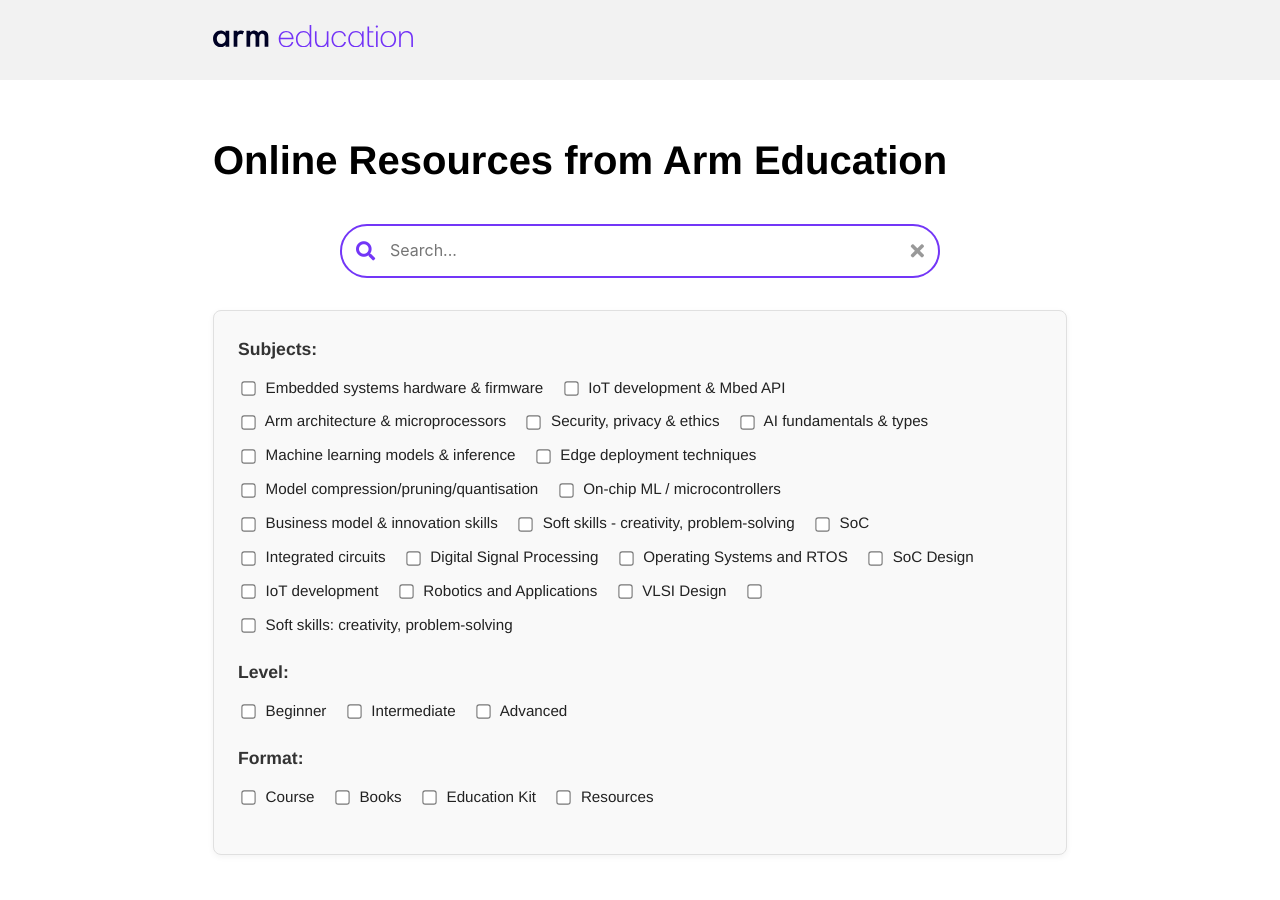
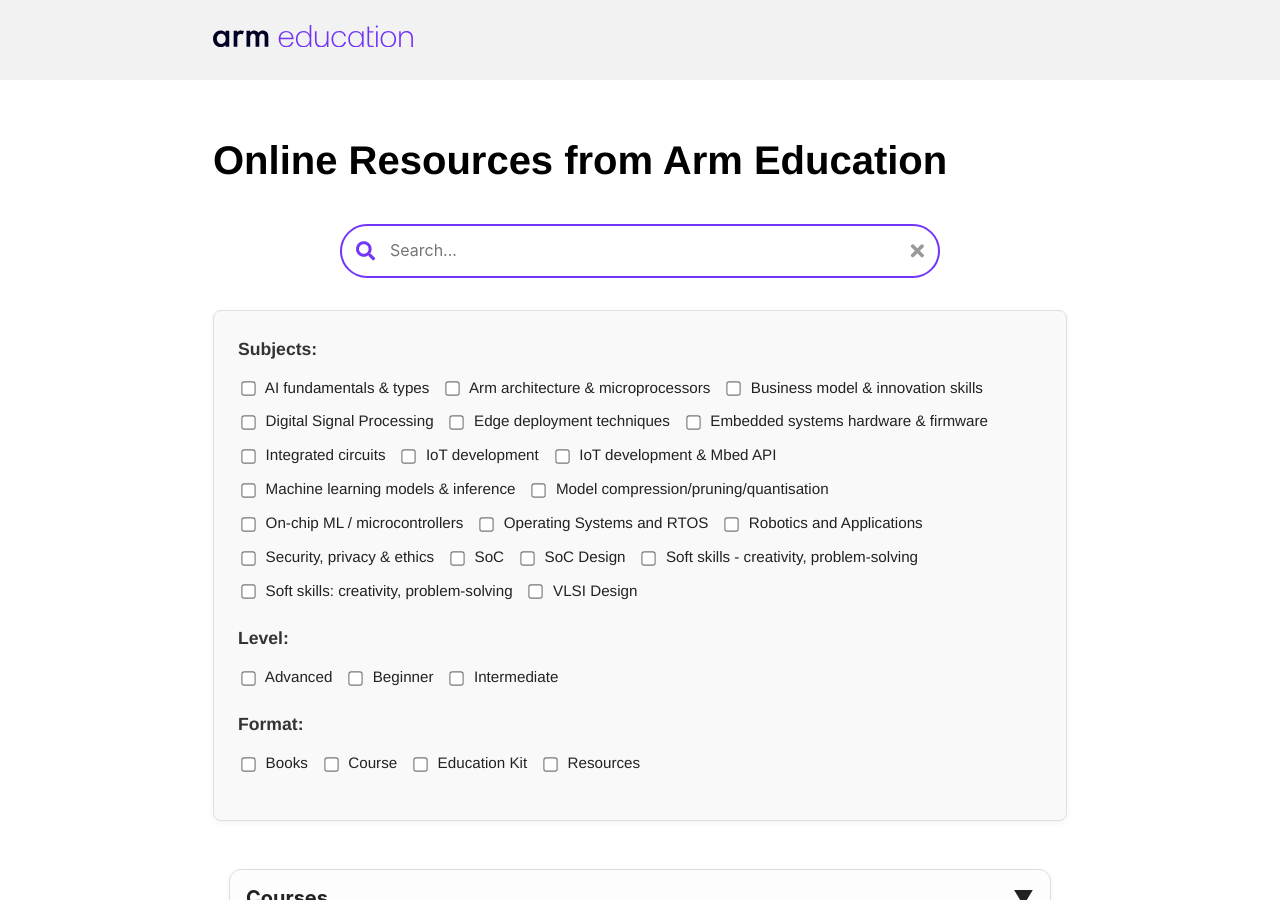
Before and after one commit to arm-university/online-resources-arm, a Jekyll site: the page built from index.md, in a window 1280 px wide and 900 px high. Built offline with Jekyll 4.4.1, drawn with Linux system fonts in a browser that asks for light colours; nearby versions of some CDN libraries.

Commit message:
Some UI Related Changes

```diff
--- a/_data/booksInformation.yml
+++ b/_data/booksInformation.yml
@@ -104,7 +104,7 @@
     level: ["Beginner"]
     Format: ["Books"]
 
-  - title: The Microprocessor- A Practical Introduction using the Arm Cortex-M0 Processor (co-published by Wiley and Arm Education
+  - title: The Microprocessor- A Practical Introduction using the Arm Cortex-M0 Processor (co-published by Wiley and Arm Education)
     description: |
        “The Microprocessor: A Practical Introduction using the Arm Cortex M0 Processor” by Darshak S.Vasavada and S. K. Sinha is a user‑friendly guide that introduces microprocessor architecture and programming concepts through the lens of the Arm Cortex‑M0 processor. Using simplified models and real code examples in assembly and C, the book explains the Cortex‑M0 instruction set, exception model, system architecture, and microcontroller programming in a highly accessible way  ￼ ￼. Designed for beginners, it blends foundational theory with practical exercises that can be executed using the free version of Keil µVision MDK—no hardware required  ￼ ￼. With its clear structure and hands‑on labs, this 528‑page volume lays a solid foundation for advanced study in microprocessor design and embedded systems
     url: https://www.wiley.com/en-gb/The+Microprocessor%3A+A+Practical+Introduction+using+the+Arm+Cortex-M0+Processor-p-9781394245307
--- a/_layouts/article.html
+++ b/_layouts/article.html
@@ -33,23 +33,42 @@
   <h2>{{ key | capitalize }}</h2>
   <div class="filter-wrapper" data-dataset="{{ key }}">
     {% for filterType in filtersToShow %}
+      {%- assign options = "" | split: "" -%}
+
+      {%- for item in items -%}
+        {%- assign raw = item[filterType] -%}
+
+        {%- comment -%}
+          Normalize to an array:
+          - If already an array, keep it.
+          - If a string, split by comma.
+          - Else, empty array.
+        {%- endcomment -%}
+        {%- if raw -%}
+          {%- if raw.first or raw.size -%}
+            {%- assign values = raw -%}
+          {%- elsif raw contains ',' or raw != '' -%}
+            {%- assign values = raw | split: ',' -%}
+          {%- else -%}
+            {%- assign values = "" | split: "" -%}
+          {%- endif -%}
+
+          {%- for v in values -%}
+            {%- assign val = v | strip -%}
+            {%- if val and val != '' -%}
+              {%- unless options contains val -%}
+                {%- assign options = options | push: val -%}
+              {%- endunless -%}
+            {%- endif -%}
+          {%- endfor -%}
+        {%- endif -%}
+      {%- endfor -%}
+
+      {%- if options.size > 0 -%}
         <div class="filter">
           <strong>{{ filterType | capitalize }}:</strong>
-
-              {% assign options = "" | split: "" %}
-
-              {% for item in items %}
-                {% assign values = item[filterType] %}
-                {% if values %}
-                  {% for val in values %}
-                    {% unless options contains val %}
-                      {% assign options = options | push: val %}
-                    {% endunless %}
-                  {% endfor %}
-                {% endif %}
-              {% endfor %}
-
-              {% for option in options %}
+          {%- assign options = options | sort -%}
+          {%- for option in options -%}
             <label>
               <input
                 type="checkbox"
@@ -60,8 +79,9 @@
               >
               {{ option }}
             </label>
-              {% endfor %}
+          {%- endfor -%}
         </div>
+      {%- endif -%}
     {% endfor %}
   </div>
 {% endif %}
```
Lines whose indentation alone changed are shown as unchanged.
